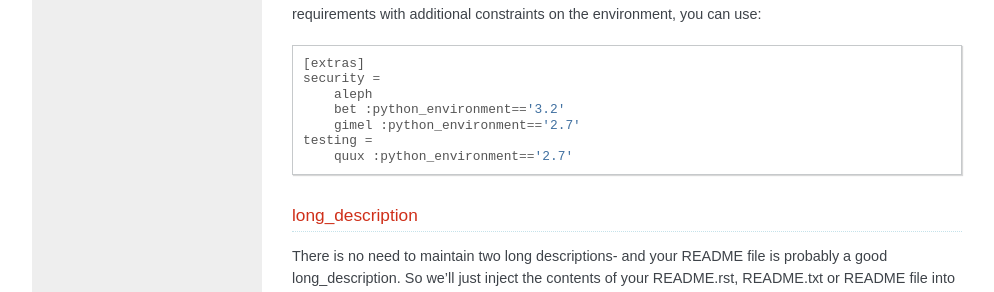
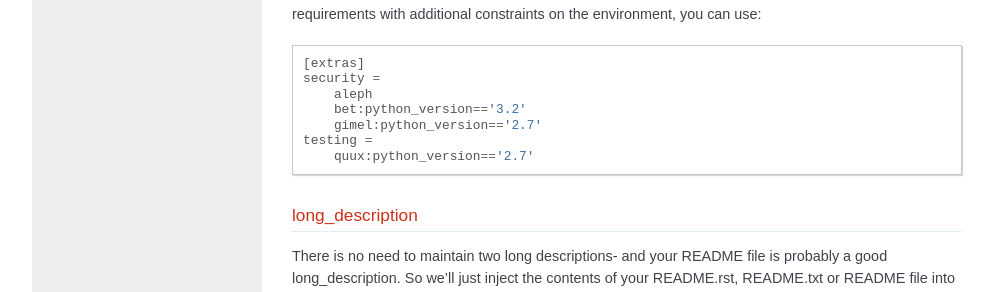
Before and after one commit to openstack/pbr, a Sphinx documentation site: the page built from doc/source/index.rst, in a window 1280 px wide and 900 px high, scrolled down 2534 px. Shown: the part 158-450 px from the top of the window, without its empty margins (128-1122 px from the left). Built offline with Sphinx 7.4.7, drawn with Linux system fonts in a browser that asks for light colours.

Commit message:
Fix docs for environment markers in extras
The docs for environment markers in setup.cfg [extras] had a
couple of issues.

1) There was a space after the package name.
2) python_environment was used where python_version is the marker.

Change-Id: Idbc72c45ae240356ca39eeba6db754f56c6a0f23

```diff
--- a/doc/source/index.rst
+++ b/doc/source/index.rst
@@ -159,10 +159,10 @@ constraints on the environment, you can use::
     [extras]
     security =
         aleph
-        bet :python_environment=='3.2'
-        gimel :python_environment=='2.7'
+        bet:python_version=='3.2'
+        gimel:python_version=='2.7'
     testing =
-        quux :python_environment=='2.7'
+        quux:python_version=='2.7'
 
 long_description
 ----------------
```
